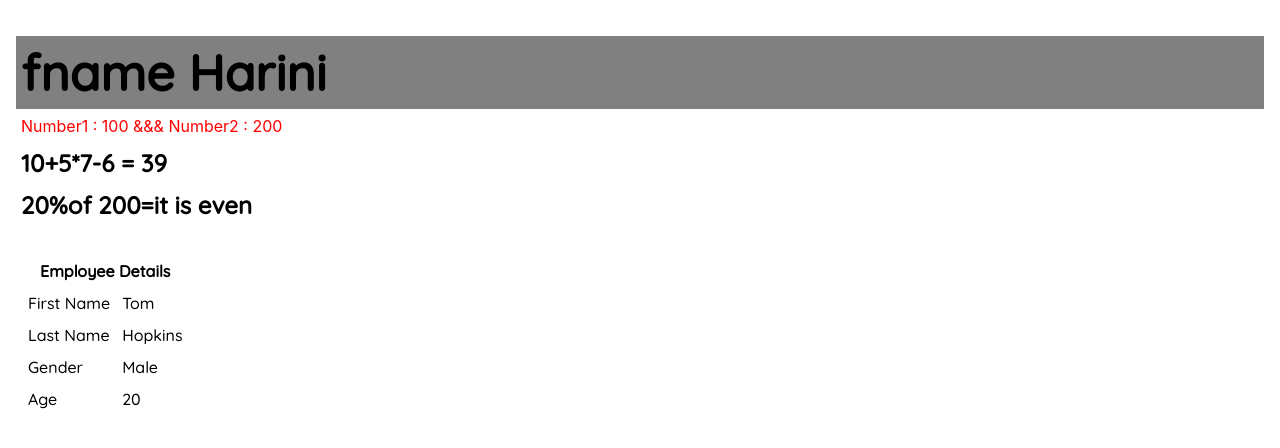
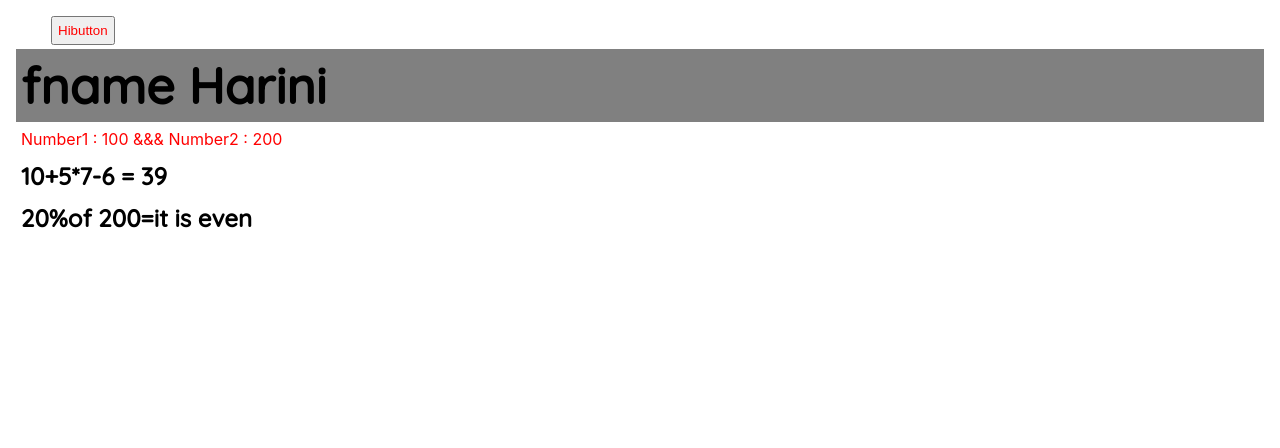
Before and after one commit to harinisatya/Angular2, an Angular app: page / in a window 1280 px wide. Shown: the top 448 px of the page. Built offline with nearby package versions, Linux system fonts and the light colour scheme.

Commit message:
2 files modified, 3 added, 3 deleted

```diff
--- a/src/app/app.component.html
+++ b/src/app/app.component.html
@@ -6,6 +6,8 @@
 <!-- <p>{{ localData.name }}</p> -->
 
 <app-sample></app-sample>
+
+<app-testsample></app-testsample>
 
 <h1 [ngStyle]="userStyles">{{ 'fname ' + fname }}</h1>
 <!-- interpolation with hard coded strings-->
@@ -31,7 +33,6 @@
   {{ greeting }}
 </div> -->
 
-<app-student></app-student>
 <!--
 <div id="user">
   <button [disabled]="IsDisabled" (click)="onClick()">clickhere</button>
--- a/src/app/app.module.ts
+++ b/src/app/app.module.ts
@@ -3,12 +3,12 @@ import { BrowserModule } from '@angular/platform-browser';
 import { FormsModule } from '@angular/forms';
 
 import { AppComponent } from './app.component';
-import { StudentComponent } from './student/student.component';
 import { SampleComponent } from './sample/sample.component';
+import { TestsampleComponent } from './testsample/testsample/testsample.component';
 
 @NgModule({
   imports: [BrowserModule, FormsModule],
-  declarations: [AppComponent, StudentComponent, SampleComponent],
+  declarations: [AppComponent, SampleComponent, TestsampleComponent],
   bootstrap: [AppComponent],
 })
 export class AppModule {}
--- a/src/app/student/student.component.css
+++ /dev/null
@@ -1,13 +0,0 @@
-table {
-  color: #369;
-  font-family: Arial, Helvetica, sans-serif;
-  font-size: large;
-  border-collapse: collapse;
-}
-
-td {
-  border: 1px solid black;
-}
-thead {
-  border: 1px solid black;
-}
--- a/src/app/student/student.component.html
+++ /dev/null
@@ -1,25 +0,0 @@
-<table>
-  <thead>
-    <tr>
-      <th [attr.colspan]="columnSpan">Employee Details</th>
-    </tr>
-  </thead>
-  <tbody>
-    <tr>
-      <td>First Name</td>
-      <td>{{ firstName }}</td>
-    </tr>
-    <tr>
-      <td>Last Name</td>
-      <td>{{ lastName }}</td>
-    </tr>
-    <tr>
-      <td>Gender</td>
-      <td>{{ gender }}</td>
-    </tr>
-    <tr>
-      <td>Age</td>
-      <td>{{ age }}</td>
-    </tr>
-  </tbody>
-</table>
--- a/src/app/student/student.component.ts
+++ /dev/null
@@ -1,29 +0,0 @@
-import { Component, OnInit } from '@angular/core';
-import { bootstrapApplication } from '@angular/platform-browser';
-
-@Component({
-  selector: 'app-student',
-  templateUrl: './student.component.html',
-  styles: ['./sample.component.css'],
-})
-export class StudentComponent {
-  isDisabled: boolean = false;
-
-  buttonClass: string = 'colorClass';
-
-  columnSpan: number = 2;
-  imagePath: string = 'Tom.png';
-  firstName: string = 'Tom';
-  lastName: string = 'Hopkins';
-  gender: string = 'Male';
-  age: string = '20';
-
-  FullName: string = 'Isha';
-  LastName: string = 'Satya';
-
-  getFullName(): string {
-    return this.FullName + '  ' + this.LastName;
-
-    // interpolation with method
-  }
-}
--- /dev/null
+++ b/src/app/testsample/testsample/testsample.component.html
@@ -0,0 +1 @@
+<button style="color : red">Hibutton</button>
--- /dev/null
+++ b/src/app/testsample/testsample/testsample.component.ts
@@ -0,0 +1,15 @@
+import { Component, OnInit } from '@angular/core';
+
+@Component({
+  selector: 'app-testsample',
+  templateUrl: './testsample.component.html',
+  styleUrls: ['./testsample.component.css']
+})
+export class TestsampleComponent implements OnInit {
+
+  constructor() { }
+
+  ngOnInit() {
+  }
+
+}
```
Also changed, not shown: src/app/testsample/testsample/testsample.component.css (added).
